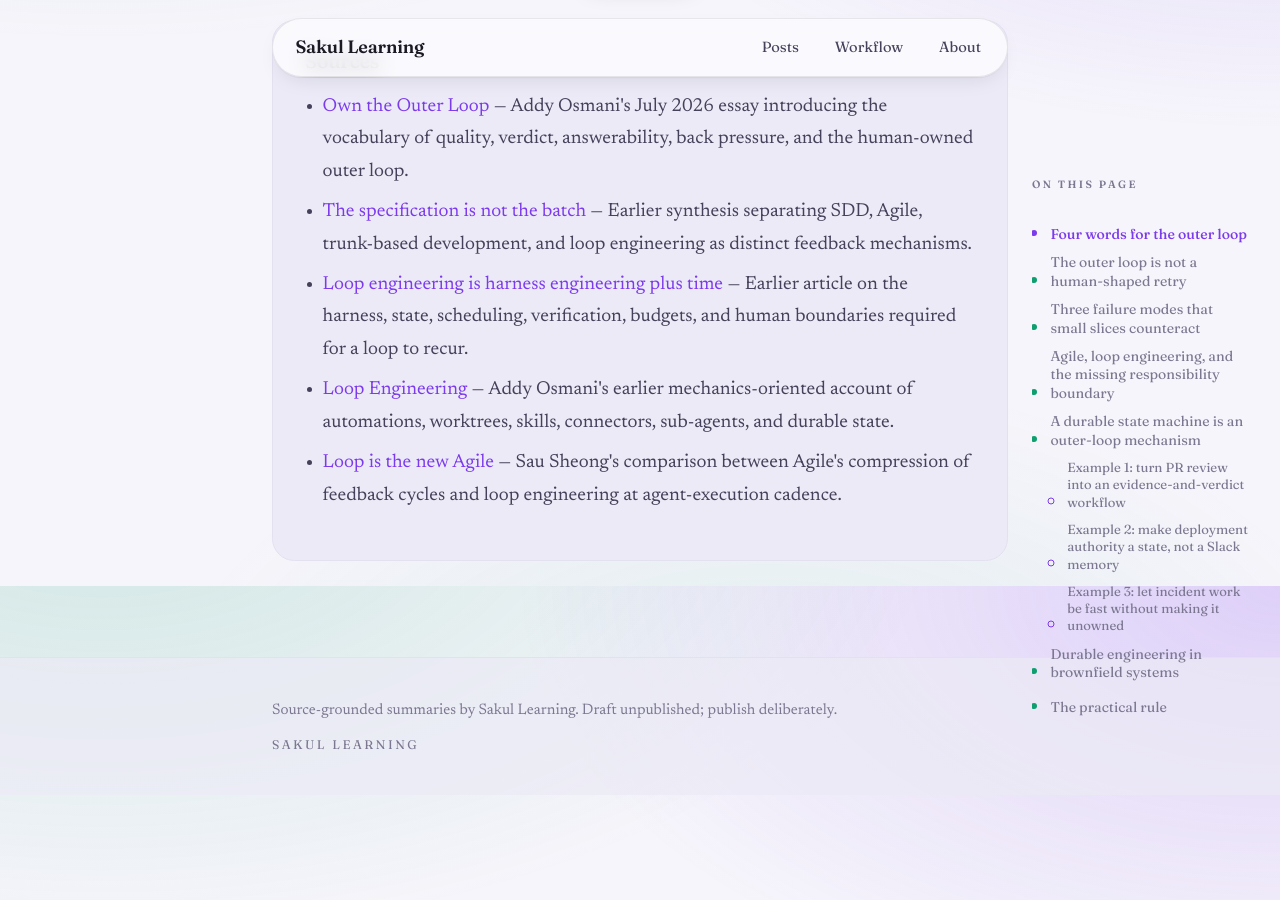
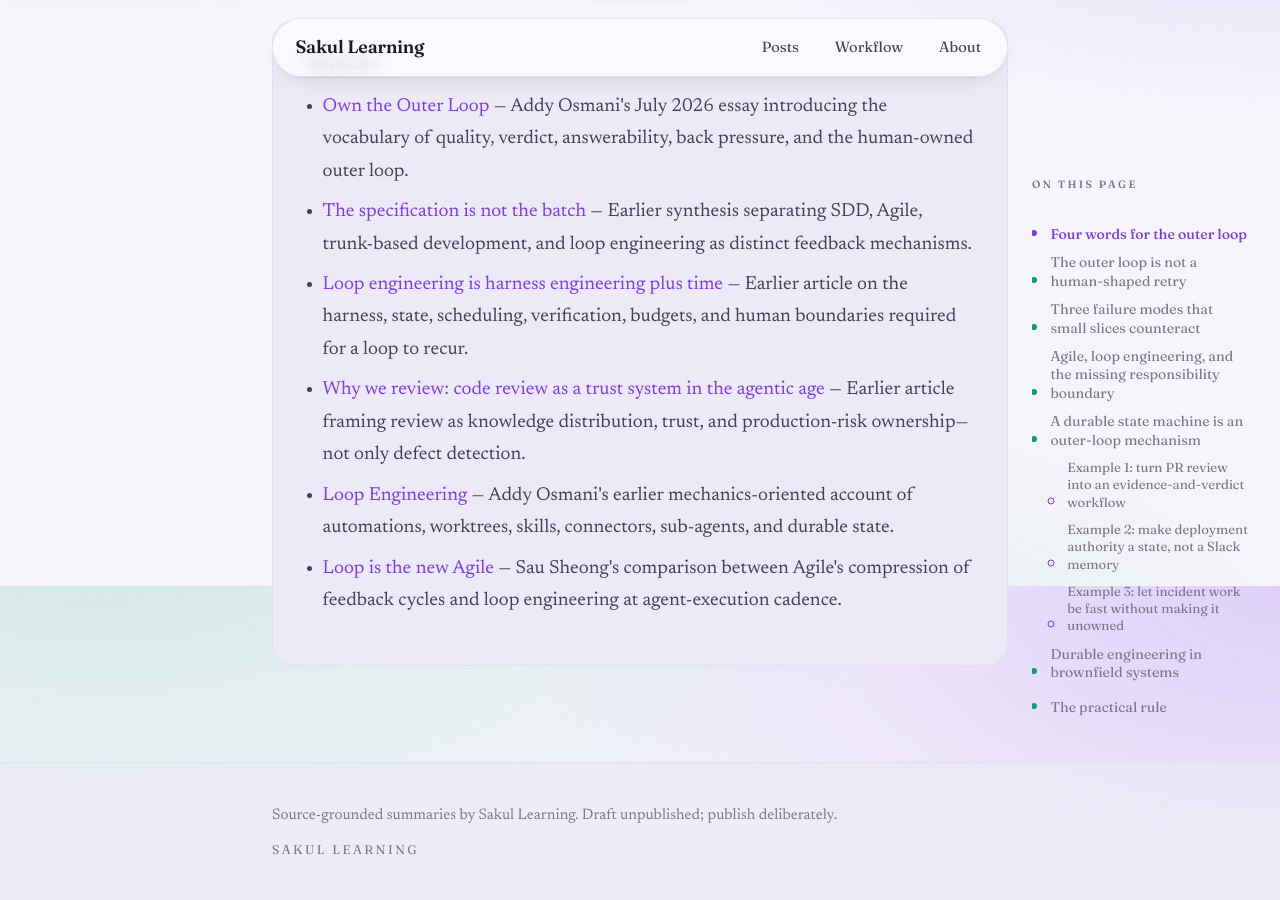
Before and after one commit to sakul-learning/sakul-learning.github.io, a Jekyll site: the page built from _posts/2026-07-12-owning-the-outer-loop.md, in a window 1280 px wide and 900 px high, scrolled down 11114 px. Built offline with Jekyll 4.4.1, drawn with Linux system fonts in a browser that asks for light colours.

Commit message:
docs: add review source to outer loop post

```diff
--- a/_posts/2026-07-12-owning-the-outer-loop.md
+++ b/_posts/2026-07-12-owning-the-outer-loop.md
@@ -23,6 +23,9 @@ sources:
   - title: "Loop engineering is harness engineering plus time"
     url: "https://sakul-learning.github.io/2026/07/02/loop-engineering-is-harness-engineering-plus-time/"
     note: "Earlier article on the harness, state, scheduling, verification, budgets, and human boundaries required for a loop to recur."
+  - title: "Why we review: code review as a trust system in the agentic age"
+    url: "https://sakul-learning.github.io/2026/06/19/why-we-review-agentic-code-review/"
+    note: "Earlier article framing review as knowledge distribution, trust, and production-risk ownership—not only defect detection."
   - title: "Loop Engineering"
     url: "https://addyosmani.com/blog/loop-engineering/"
     note: "Addy Osmani's earlier mechanics-oriented account of automations, worktrees, skills, connectors, sub-agents, and durable state."
```
